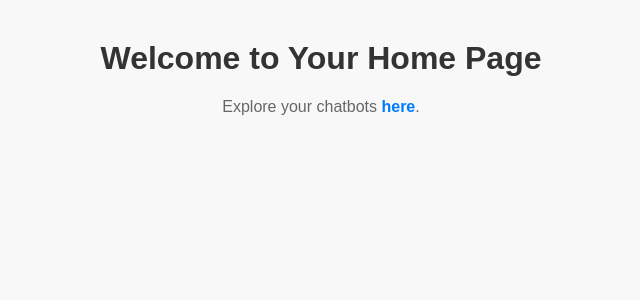
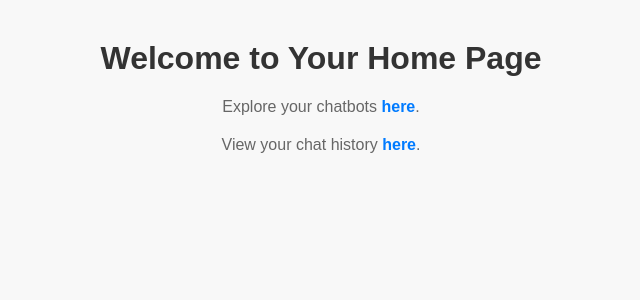
Before and after one commit to amirerfantim/ChatbotHub, a Django app: page / in a window 1280 px wide. Shown: the top 300 px of the page, without its empty margins (319-959 px from the left). Run offline with Django 4.2, Linux system fonts and the light colour scheme.

Commit message:
Update home.html
add a link to chat-history

```diff
--- a/torob_chatbot/templates/home.html
+++ b/torob_chatbot/templates/home.html
@@ -38,5 +38,6 @@
 <body>
     <h1>Welcome to Your Home Page</h1>
     <p>Explore your chatbots <a href="{% url 'chatbot-list' %}">here</a>.</p>
+    <p>View your chat history <a href="{% url 'chat_history' %}">here</a>.</p>
 </body>
 </html>
```
